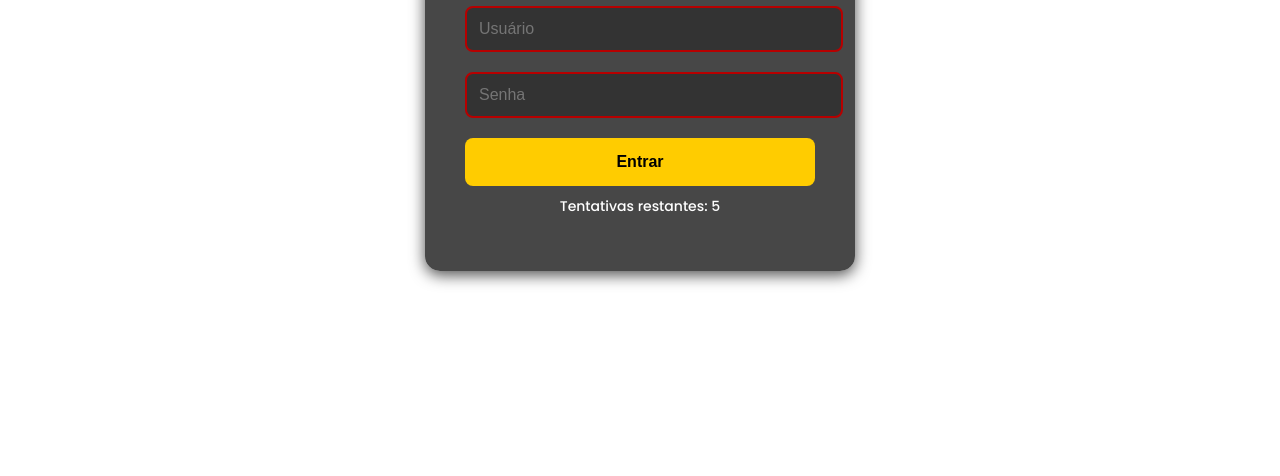
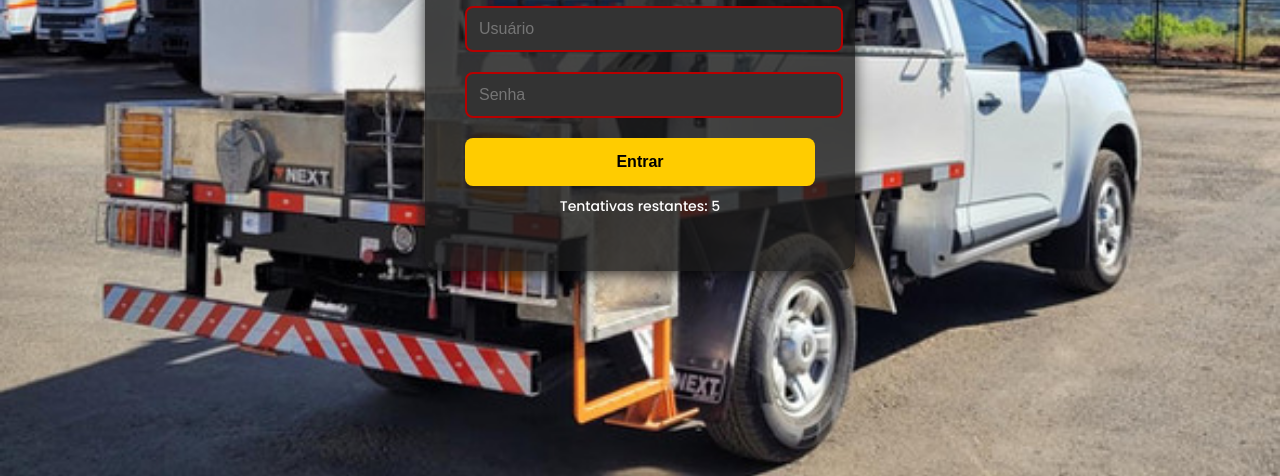
Before and after one commit to ELIEDSON-GUSTAVO/GERADOR_DE_PLANILHA_KAMBAM, a plain HTML site: page login.html in a window 1280 px wide. Shown: the part 324-800 px from the top of the page. Drawn offline with Linux system fonts and the light colour scheme.

Commit message:
Update login.html

```diff
--- a/login.html
+++ b/login.html
@@ -8,7 +8,7 @@
     <style>
         /* Corpo da página */
         body {
-            background-image: url('sua-imagem.jpg'); /* Substitua 'sua-imagem.jpg' pelo caminho da sua imagem */
+            background-image: url('NOVA_PASTA/8d54fe_430af7f497cf44fbb293ff81807f5d58~mv2.jpeg'); /* Substitua 'sua-imagem.jpg' pelo caminho da sua imagem */
             background-size: cover; /* A imagem vai cobrir toda a tela */
             background-position: center; /* A imagem será centralizada */
             background-attachment: fixed; /* A imagem ficará fixa ao rolar a página */
```
